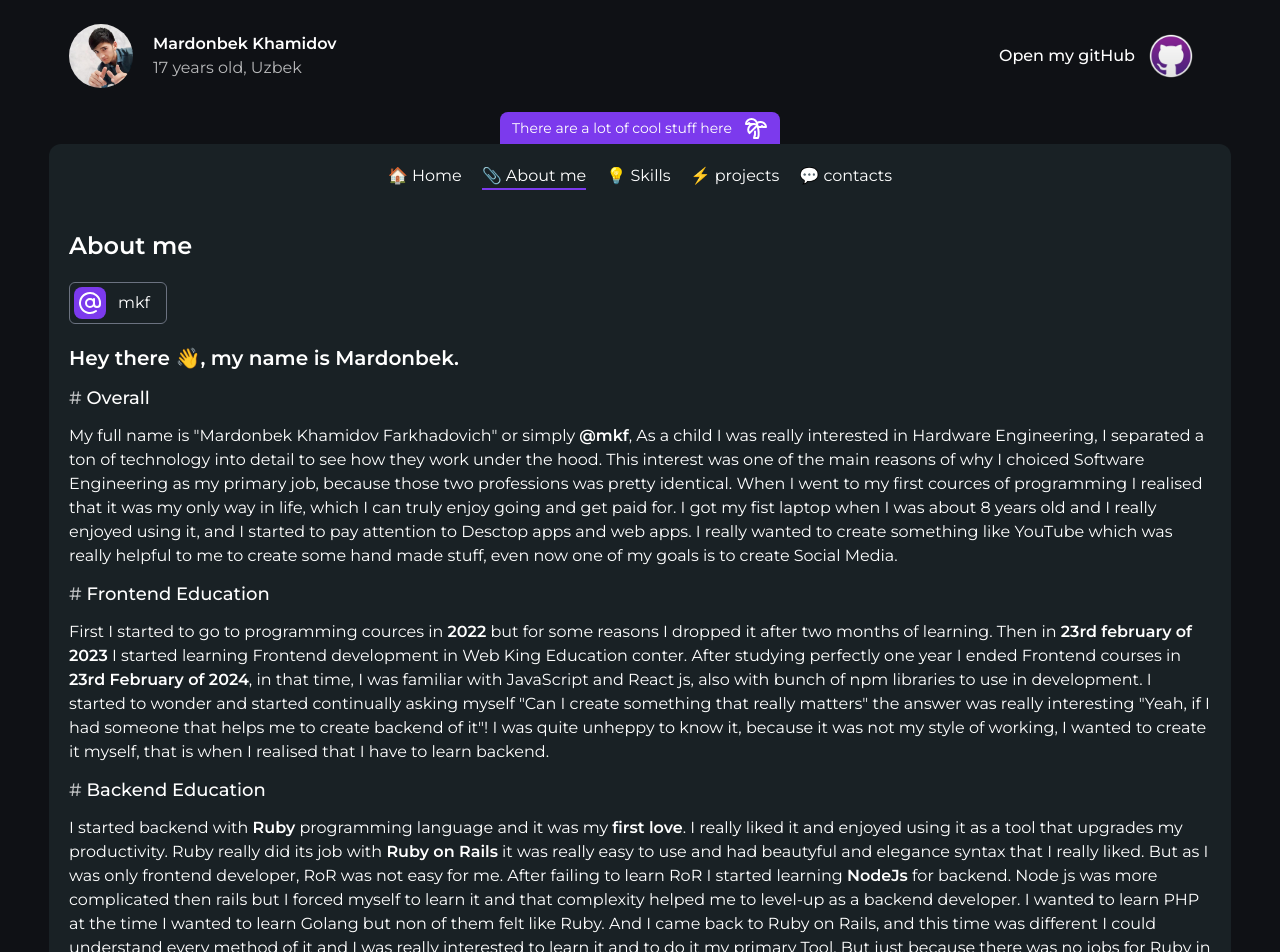
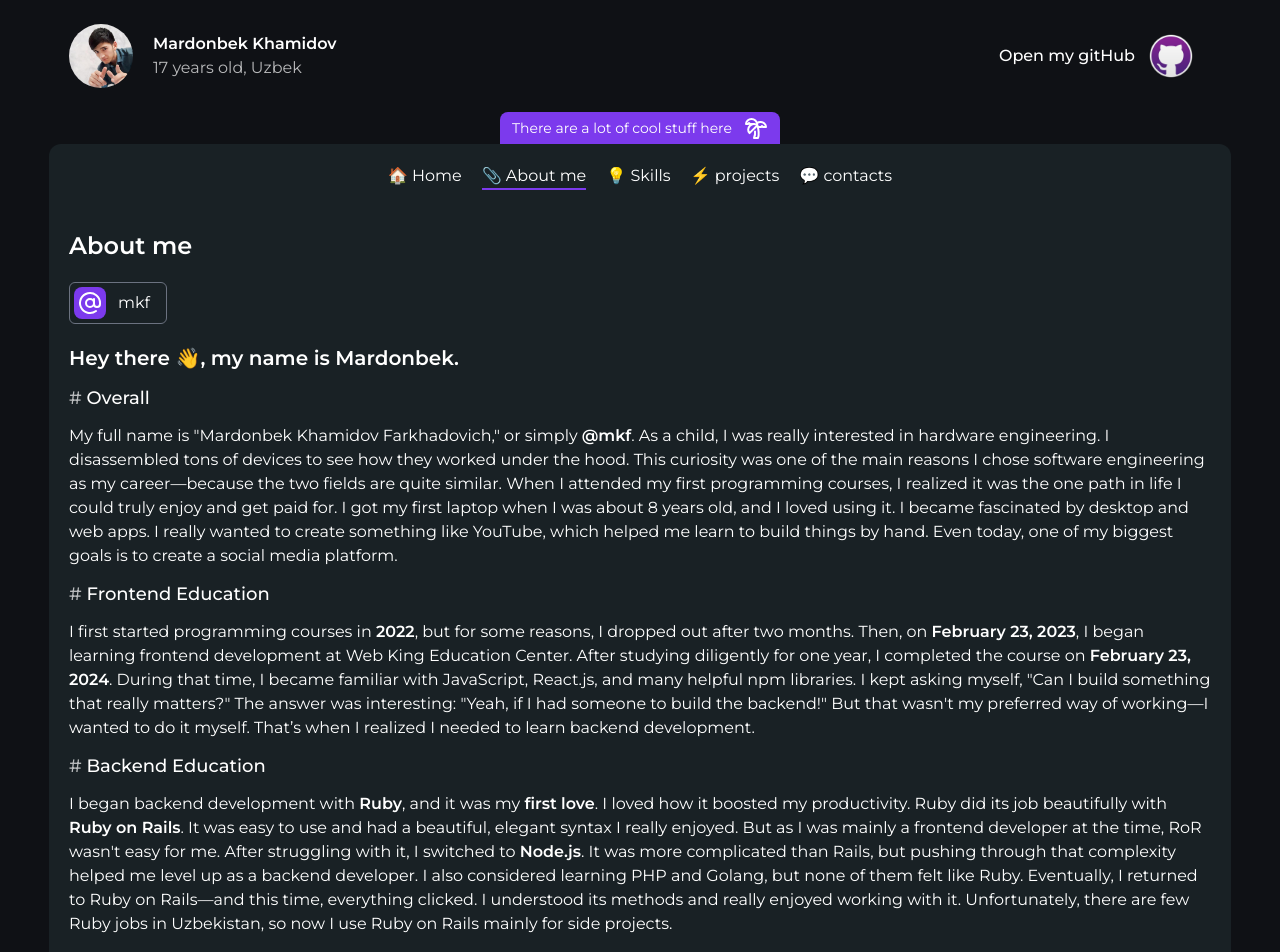
Before and after one commit to silvante/portfolio, a React (Vite) app: page /info in a window 1280 px wide. Shown: the top 952 px of the page. Built offline with nearby package versions, Linux system fonts and the light colour scheme.

Commit message:
grammar mistakes

```diff
--- a/src/data.js
+++ b/src/data.js
@@ -307,14 +307,14 @@ export const articles = [
   {
     id: 1,
     title: "About AI",
-    body: "Today a lot of developer espeacially Juniors, by the time I am publishing this I am Junior too, but I have different opinions about AI, and its effect on coding. First of all I don't think that Programming and Coding are the same, Coding is just writing human readable code, but programming is a combinarion of science with art, those who knows coding well but not good at logic and designing (or some stuff like that) can not be more then just employee that only lives for salery. Probably they can be replaced by AI. But about Programmers who has their own oppinions, own unique approach to making things, unique logic and unique sence of style will not be replaced by AI. As @dhh says, programming is not that kinda unlikable and boring profession to just give it to AI to get rid of it. I am programming because it makes me heppy and it is, even whan AI takes over and will be able to do what ever developers can, I will still code by hand because it makes sence, it is fun, and I know that even when programming will be fully replaced by AI, progarammers will be necessary to every tech company and other types of companies.",
+    body: "Today, a lot of developers — especially juniors — feel unsure about AI and its effect on coding. By the time I’m publishing this, I’m a junior too, but I have a different opinion. First of all, I don’t think programming and coding are the same. Coding is simply writing human-readable code, while programming is a combination of science and art. People who can code but lack logical thinking or design skills often end up just being employees — working only for a salary. These roles could potentially be replaced by AI. However, true programmers — those who bring unique thinking, creative problem-solving, and a personal style — won’t be so easily replaced. As @dhh says, programming isn’t some boring or unpleasant job that we’re all just waiting to hand off to AI. I program because it makes me happy. Even if AI reaches a point where it can do everything a developer can, I’ll still write code by hand — because it makes sense, it’s fun, and I believe that no matter how far automation goes, skilled programmers will always be essential to tech companies and beyond.",
     published_at: "30.05.2025",
     at: "ai"
   },
   {
     id: 2,
     title: "Is Ruby on Rails dead?",
-    body: "This is a question that was commonly given in Social Media Platforms like Twitter(X) and YouTube since 2010. Being present for more then 15 years this question is still commonly asked, but why. It is because Rails is not dead and still remains and still number 1 framework for building powerful and scalable web apps. The biggest examples are Shopify and Github they are both started thair websites with Ruby on Rails and even after having more then millions of pequest per second they are still using Ruby on Rails as thair core framework. But What about UI or .erb files that generated by Rails for user interface, are they fast enough, are they good enough, my answer is Yas, Basecapm one of the best and most famouse project management platform still widely uses .erb generated html for thair user interface. Overall Rails is not dead and still powers the most famouse and powerful websites around the world.",
+    body: "This is a question that has been commonly asked on social media platforms like Twitter (X) and YouTube since 2010. Having been around for more than 15 years, the question remains popular — because Rails is not dead. It continues to be the number-one framework for building powerful and scalable web apps. Major companies like Shopify and GitHub both started their websites with Ruby on Rails. Even today, as they handle millions of requests per second, they still rely on Rails as their core framework. But what about the UI — specifically the .erb files generated by Rails? Are they fast enough? Are they good enough? My answer is: Yes. Basecamp, one of the most famous project management platforms, still widely uses .erb-generated HTML for its user interface. Overall, Rails is far from dead — it still powers some of the most famous and powerful websites in the world.",
     published_at: "30.05.2025",
     at: "ruby on rails"
   }
--- a/src/pages/Contacts.jsx
+++ b/src/pages/Contacts.jsx
@@ -15,7 +15,7 @@ const Contacts = () => {
         can answer from 9:00 to 22:00, thank you!
       </p>
       <div className="space-y-3">
-        <p>Email</p>
+        <p>email</p>
         <h3 className="text-xl font-semibold">info@xamidov.uz</h3>
       </div>
       <div className="space-y-3">
--- a/src/pages/Info.jsx
+++ b/src/pages/Info.jsx
@@ -10,21 +10,76 @@ const Info = () => {
         <h2 className="text-xl font-semibold">
           Hey there 👋, my name is Mardonbek.
         </h2>
-        <h3 className="text-lg font-medium"><span className="text-white/70">#</span> Overall</h3>
+        <h3 className="text-lg font-medium">
+          <span className="text-white/70">#</span> Overall
+        </h3>
         <p>
-          My full name is "Mardonbek Khamidov Farkhadovich" or simply <span className="font-semibold"> @mkf</span>, As a child I was really interested in Hardware Engineering, I separated a ton of technology into detail to see how they work under the hood. This interest was one of the main reasons of why I choiced Software Engineering as my primary job, because those two professions was pretty identical. When I went to my first cources of programming I realised that it was my only way in life, which I can truly enjoy going and get paid for. I got my fist laptop when I was about 8 years old and I really enjoyed using it, and I started to pay attention to Desctop apps and web apps. I really wanted to create something like YouTube which was really helpful to me to create some hand made stuff, even now one of my goals is to create Social Media.
+          My full name is "Mardonbek Khamidov Farkhadovich," or simply{" "}
+          <span className="font-semibold">@mkf</span>. As a child, I was really
+          interested in hardware engineering. I disassembled tons of devices to
+          see how they worked under the hood. This curiosity was one of the main
+          reasons I chose software engineering as my career—because the two
+          fields are quite similar. When I attended my first programming
+          courses, I realized it was the one path in life I could truly enjoy
+          and get paid for. I got my first laptop when I was about 8 years old,
+          and I loved using it. I became fascinated by desktop and web apps. I
+          really wanted to create something like YouTube, which helped me learn
+          to build things by hand. Even today, one of my biggest goals is to
+          create a social media platform.
         </p>
-        <h3 className="text-lg font-medium"><span className="text-white/70">#</span> Frontend Education</h3>
+        <h3 className="text-lg font-medium">
+          <span className="text-white/70">#</span> Frontend Education
+        </h3>
         <p>
-          First I started to go to programming cources in <span className="font-semibold">2022</span> but for some reasons I dropped it after two months of learning. Then in <span className="font-semibold">23rd february of 2023</span> I started learning Frontend development in Web King Education conter. After studying perfectly one year I ended Frontend courses in <span className="font-semibold">23rd February of 2024</span>, in that time, I was familiar with JavaScript and React js, also with bunch of npm libraries to use in development. I started to wonder and started continually asking myself "Can I create something that really matters" the answer was really interesting "Yeah, if I had someone that helps me to create backend of it"! I was quite unheppy to know it, because it was not my style of working, I wanted to create it myself, that is when I realised that I have to learn backend.
+          I first started programming courses in{" "}
+          <span className="font-semibold">2022</span>, but for some reasons, I
+          dropped out after two months. Then, on{" "}
+          <span className="font-semibold">February 23, 2023</span>, I began
+          learning frontend development at Web King Education Center. After
+          studying diligently for one year, I completed the course on{" "}
+          <span className="font-semibold">February 23, 2024</span>. During that
+          time, I became familiar with JavaScript, React.js, and many helpful
+          npm libraries. I kept asking myself, "Can I build something that
+          really matters?" The answer was interesting: "Yeah, if I had someone
+          to build the backend!" But that wasn't my preferred way of working—I
+          wanted to do it myself. That’s when I realized I needed to learn
+          backend development.
         </p>
-        <h3 className="text-lg font-medium"><span className="text-white/70">#</span> Backend Education</h3>
+        <h3 className="text-lg font-medium">
+          <span className="text-white/70">#</span> Backend Education
+        </h3>
         <p>
-          I started backend with <span className="font-semibold">Ruby</span> programming language and it was my <span className="font-semibold">first love</span>. I really liked it and enjoyed using it as a tool that upgrades my productivity. Ruby really did its job with <span className="font-semibold">Ruby on Rails</span> it was really easy to use and had beautyful and elegance syntax that I really liked. But as I was only frontend developer, RoR was not easy for me. After failing to learn RoR I started learning <span className="font-semibold">NodeJs</span> for backend. Node js was more complicated then rails but I forced myself to learn it and that complexity helped me to level-up as a backend developer. I wanted to learn PHP at the time I wanted to learn Golang but non of them felt like Ruby. And I came back to Ruby on Rails, and this time was different I could understand every method of it and I was really interested to learn it and to do it my primary Tool. But just because there was no jobs for Ruby in my country Uzbekistan, and now I am using Ruby on Rails for only my side projects.
+          I began backend development with{" "}
+          <span className="font-semibold">Ruby</span>, and it was my{" "}
+          <span className="font-semibold">first love</span>. I loved how it
+          boosted my productivity. Ruby did its job beautifully with{" "}
+          <span className="font-semibold">Ruby on Rails</span>. It was easy to
+          use and had a beautiful, elegant syntax I really enjoyed. But as I was
+          mainly a frontend developer at the time, RoR wasn't easy for me. After
+          struggling with it, I switched to{" "}
+          <span className="font-semibold">Node.js</span>. It was more
+          complicated than Rails, but pushing through that complexity helped me
+          level up as a backend developer. I also considered learning PHP and
+          Golang, but none of them felt like Ruby. Eventually, I returned to
+          Ruby on Rails—and this time, everything clicked. I understood its
+          methods and really enjoyed working with it. Unfortunately, there are
+          few Ruby jobs in Uzbekistan, so now I use Ruby on Rails mainly for
+          side projects.
         </p>
       </div>
-      <p>if you want to know about me more You can chack my <Link to={"/contacts"} className="text-violet-600 underline">contacts</Link></p>
-      <Link to={"/skills"} className="px-4 py-2 bg-violet-600 rounded-xl inline-block">Skills →</Link>
+      <p>
+        If you want to know more about me, you can check my{" "}
+        <Link to={"/contacts"} className="text-violet-600 underline">
+          contacts
+        </Link>
+        .
+      </p>
+      <Link
+        to={"/skills"}
+        className="px-4 py-2 bg-violet-600 rounded-xl inline-block"
+      >
+        Skills →
+      </Link>
     </div>
   );
 };
--- a/src/pages/Projects.jsx
+++ b/src/pages/Projects.jsx
@@ -12,9 +12,9 @@ const Projects = () => {
         Full-stack projects which had built with rails. Finally some projects
         are Figma designs.
       </p>
-      <p>-- all projects</p>
+      <p>all projects</p>
       <Portfolio />
-      <p>-- next page</p>
+      <p>next page</p>
       <Link
         to={"/contacts"}
         className="px-4 py-2 bg-violet-600 rounded-xl inline-block"
```
